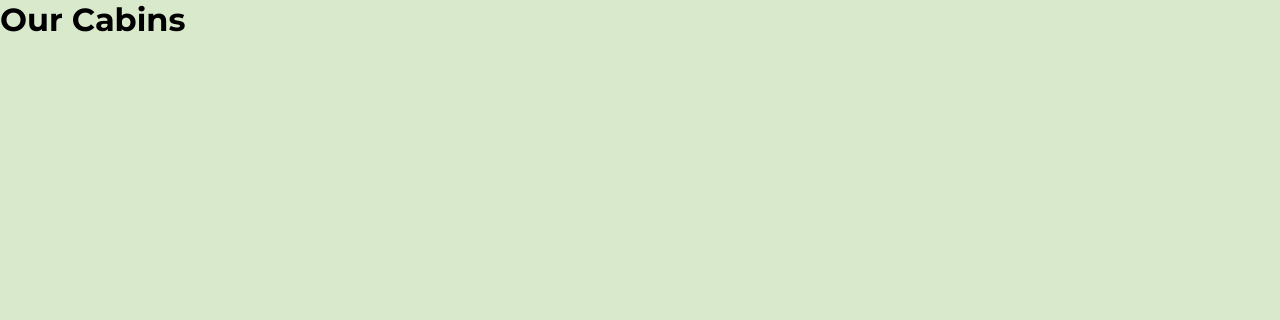
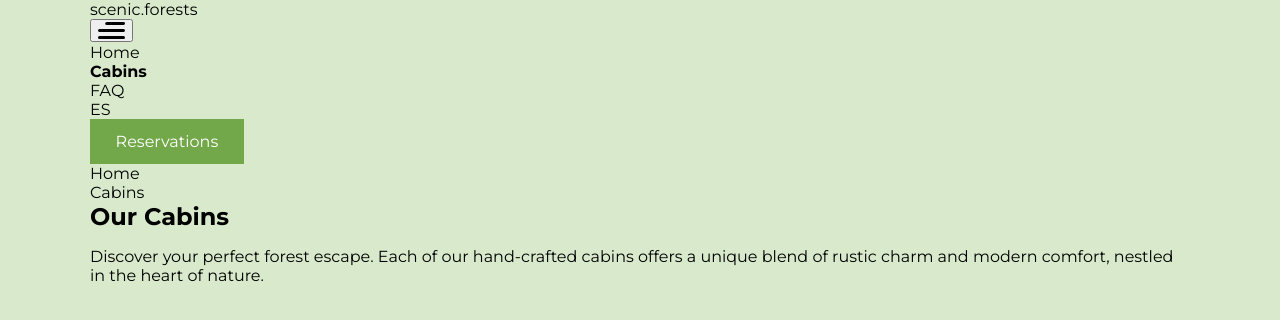
Before and after one commit to candytale55/learn-ui-scenic-forests, a website built with Vite: page src/en/cabins.html in a window 1280 px wide. Built offline with nearby package versions, Linux system fonts and the light colour scheme.

Commit message:
feat(cabins.html): Add header, navigation, and sub-hero section with breadcrumbs to cabins.html

```diff
--- a/src/en/cabins.html
+++ b/src/en/cabins.html
@@ -1,15 +1,61 @@
 <!DOCTYPE html>
 <html lang="en">
+  <!-- ============================================
+       HEAD: Meta, Title, Styles
+       ============================================ -->
   <head>
-  <meta charset="UTF-8">
-  <meta name="viewport" content="width=device-width, initial-scale=1.0">
+    <meta charset="UTF-8" />
+    <meta name="viewport" content="width=device-width, initial-scale=1.0" />
     <title>Scenic Forests - Cabins</title>
-  <link rel="stylesheet" href="../css/main.css">
+    <link rel="stylesheet" href="../css/main.css" />
   </head>
   <body>
+    <!-- ============================================
+         HEADER: Site Navigation
+         ============================================ -->
+    <header class="container">
+      <a href="index.html" class="logo">scenic.forests</a>
+      <nav>
+        <button id="menu-btn" aria-label="Toggle Menu" aria-expanded="false">
+          <img src="/images/menu.svg" alt="" />
+        </button>
+        <ul id="nav-list" class="nav-list">
+          <li><a href="index.html">Home</a></li>
+          <li><a href="./cabins.html" class="active">Cabins</a></li>
+          <li><a href="#">FAQ</a></li>
+          <li><a href="../es/cabins.html">ES</a></li>
+          <li><a href="#" class="btn btn-primary cta">Reservations</a></li>
+        </ul>
+      </nav>
+    </header>
+
+    <!-- ============================================
+         MAIN CONTENT
+         ============================================ -->
     <main>
-    <h1>Our Cabins</h1>
+      <!-- Sub-Hero Section: Page Intro & Breadcrumbs -->
+      <section class="sub-hero">
+        <div class="container container--padded">
+          <nav aria-label="Breadcrumb">
+            <ul class="breadcrumbs">
+              <li><a href="index.html">Home</a></li>
+              <li><a href="cabins.html">Cabins</a></li>
+            </ul>
+          </nav>
+          <div class="sub-hero-copy stack">
+            <h1><span>Our Cabins</span></h1>
+            <p class="sub-desc">
+              Discover your perfect forest escape. Each of our hand-crafted cabins offers a unique blend of rustic charm and modern comfort, nestled in the heart of nature.
+            </p>
+          </div>
+        </div>
+      </section>
+      <!-- /Sub-Hero Section -->
     </main>
+
+    <!-- ============================================
+         SCRIPTS
+         ============================================ -->
     <script type="module" src="../js/main.js"></script>
   </body>
 </html>
```
Also changed, not shown: docs/structure.md (+16 -0 lines). Lines whose indentation alone changed are shown as unchanged.
